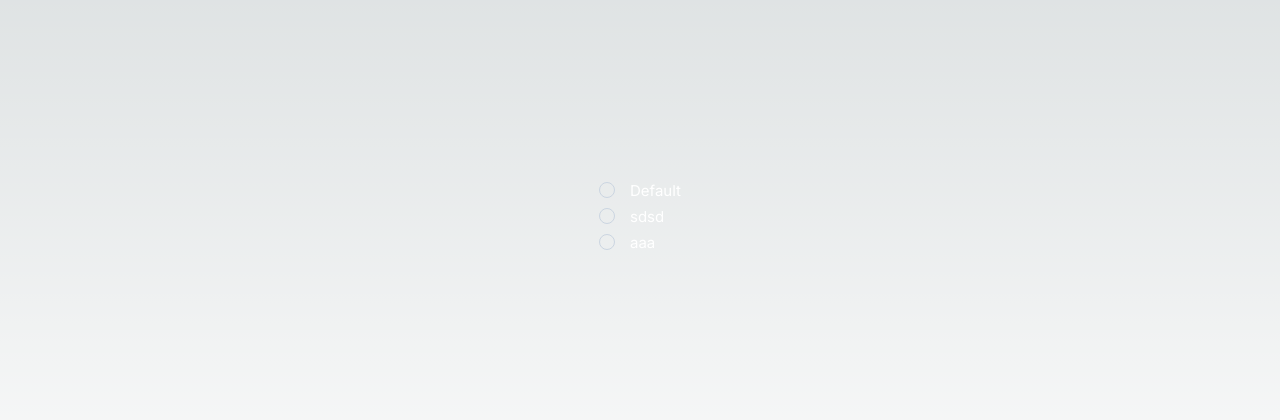
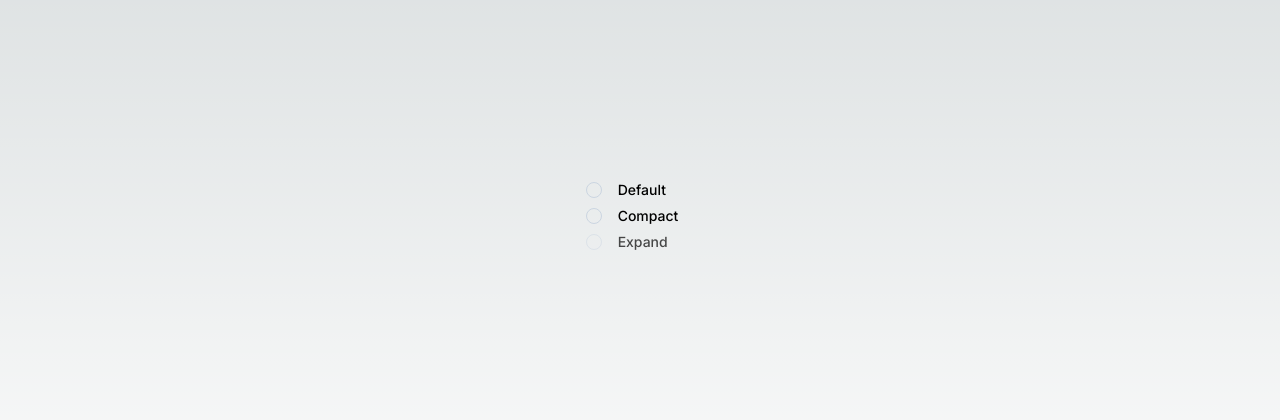
Before and after one commit to memorywanderer/next-components, a Next.js app: page / in a window 1280 px wide. Shown: the part 184-604 px from the top of the page. Built offline with nearby package versions, Linux system fonts and the light colour scheme.

Commit message:
add new component: label

```diff
--- a/app/page.tsx
+++ b/app/page.tsx
@@ -1,6 +1,7 @@
 'use client'
 
 import { Checkbox } from "@/components/ui/checkbox/checkbox"
+import { Label } from "@/components/ui/label/label"
 import { RadioGroup, RadioGroupItem } from "@/components/ui/radio-group/radio-group"
 
 
@@ -12,15 +13,15 @@ export default function Home() {
         <RadioGroup>
           <div className="flex items-center">
             <RadioGroupItem id='r1' value="default" />
-            <label className="text-white text-[15px] leading-none pl-[15px]" htmlFor="r1">Default</label>
+            <Label className="px-4 cursor-pointer" htmlFor="r1">Default</Label>
           </div>
           <div className="flex items-center">
-            <RadioGroupItem id='r2' value="sdsd" />
-            <label className="text-white text-[15px] leading-none pl-[15px]" htmlFor="r2">sdsd</label>
+            <RadioGroupItem id='r2' value="compact" />
+            <Label className="px-4 cursor-pointer" htmlFor="r2">Compact</Label>
           </div>
           <div className="flex items-center">
-            <RadioGroupItem id='r3' value="aaa" />
-            <label className="text-white text-[15px] leading-none pl-[15px]" htmlFor="r3">aaa</label>
+            <RadioGroupItem id='r3' value="expand" disabled />
+            <Label className="px-4 cursor-pointer" htmlFor="r3">Expand</Label>
           </div>
         </RadioGroup>
 
--- /dev/null
+++ b/components/ui/label/label.tsx
@@ -0,0 +1,23 @@
+import { forwardRef } from 'react'
+import * as LabelPrimitive from '@radix-ui/react-label'
+import { cn } from '@/lib/utils'
+
+const Label = forwardRef<
+  React.ElementRef<typeof LabelPrimitive.Root>,
+  React.ComponentPropsWithoutRef<typeof LabelPrimitive.Root>
+>(({ className, ...props }, ref) => (
+  <LabelPrimitive.Root
+    ref={ref}
+    className={cn(
+      'text-sm font-medium leading-none peer-disabled:cursor-not-allowed peer-disabled:opacity-70',
+      className
+    )}
+    {...props}
+  />
+))
+
+Label.displayName = LabelPrimitive.Root.displayName
+
+export {
+  Label
+}
--- a/components/ui/radio-group/radio-group.tsx
+++ b/components/ui/radio-group/radio-group.tsx
@@ -25,7 +25,7 @@ const RadioGroupItem = forwardRef<
   <RadioGroupPrimitive.Item
     ref={ref}
     className={cn(
-      'text:fill-slate-50 h-4 w-4 rounded-full border border-slate-300 text-slate-900 hover:border-slate-400 focus:outline-none focus:ring-2 focus:ring-slate-400 focus:ring-offset-2 disabled:cursor-not-allowed disabled:opacity-50 dark:border-slate-700 dark:text-slate-100 dark:hover:text-slate-900 dark:focus:ring-slate-400 dark:focus:ring-offset-slate-900',
+      'peer text:fill-slate-50 h-4 w-4 rounded-full border border-slate-300 text-slate-900 hover:border-slate-400 focus:outline-none focus:ring-2 focus:ring-slate-400 focus:ring-offset-2 disabled:cursor-not-allowed disabled:opacity-50 dark:border-slate-700 dark:text-slate-100 dark:hover:text-slate-900 dark:focus:ring-slate-400 dark:focus:ring-offset-slate-900',
       className
     )}
     {...props}
--- a/package.json
+++ b/package.json
@@ -14,6 +14,7 @@
     "@radix-ui/react-accordion": "^1.1.2",
     "@radix-ui/react-checkbox": "^1.0.4",
     "@radix-ui/react-dialog": "^1.0.4",
+    "@radix-ui/react-label": "^2.0.2",
     "@radix-ui/react-navigation-menu": "^1.1.3",
     "@radix-ui/react-radio-group": "^1.1.3",
     "@radix-ui/react-select": "^1.2.2",
```
Also changed, not shown: 1 other file (tests, documents, lock files or other folders).
